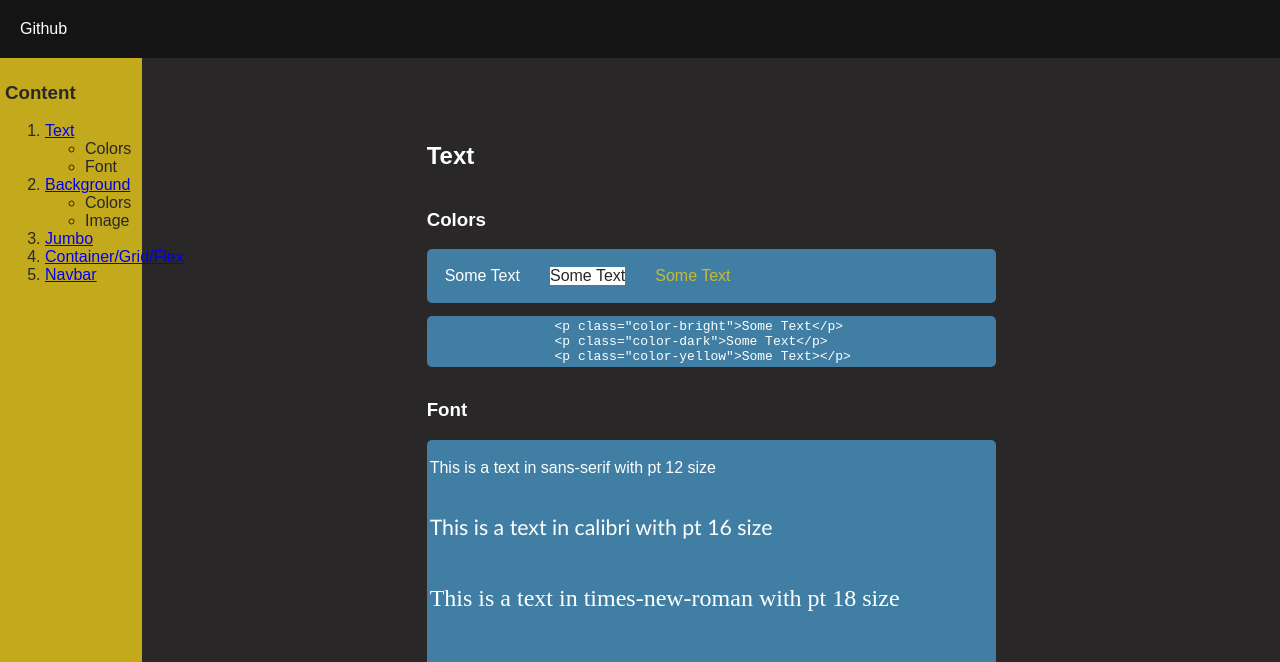
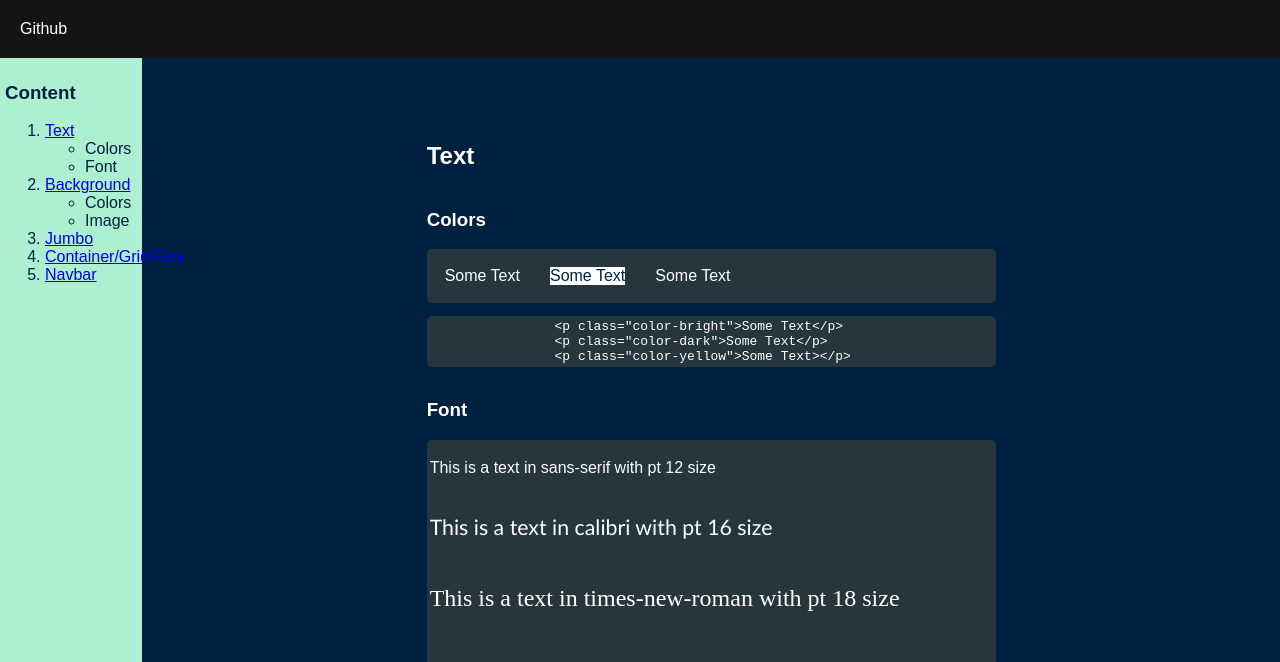
Before and after one commit to Zeljko-Predjeskovic/cheatsheets, a plain HTML site: page index.html in a window 1280 px wide. Shown: the top 662 px of the page. Drawn offline with Linux system fonts and the light colour scheme.

Commit message:
redesign colors

```diff
--- a/index.html
+++ b/index.html
@@ -19,7 +19,7 @@
 
     <div class="container color-bright font-fam-serif">
         <div class="row">
-            <div class="col-1 bg-color-yellow">
+            <div class="col-1 bg-color-contrast">
                 <div class="sidebar margin-5 color-dark">
                 <h3>Content</h3>
                     <ol>
@@ -89,7 +89,7 @@
                     <h3>Image</h3>
                     <div class="flex-row curved-borders content-center">
                         <div class="bg-image margin-15"
-                            style="--image:url('https://ngs-it.com/files/course/Backgrounds_in_CSS.jpg'); padding:100px; width: 70%;">
+                            style="--image:url('https://images.freeimages.com/slider/slider1.jpg'); padding:100px; width: 70%;">
                         </div>
                     </div>
                 </div>
@@ -97,7 +97,7 @@
                     <p id="jumbo"></p>
                     <p></p>
                     <h2>Jumbo</h2>
-                    <div class="jumbo bg-color-yellow text-pos-center">jumbo</div>
+                    <div class="jumbo bg-color-yellow text-pos-center color-dark">jumbo</div>
                 </div>
                 <div class="flex-column">
                     <p id="container"></p>
@@ -125,7 +125,7 @@
                     </div>
                     <h3>Container with Grids and Rows</h3>
                     <div class="container bg-color-yellow text-pos-center">
-                        <h4>Container</h4>
+                        <h4 class="color-dark">Container</h4>
                         <div
                             class="row content-center bg-color-bright color-dark solid-borders-black margin-15 padding-15">
                             <div class="col-3">
--- a/styles/codeStyle.css
+++ b/styles/codeStyle.css
@@ -1,3 +1,3 @@
 .code {
-  background-color: rgb(64, 127, 163);
+  background-color: rgb(39, 53, 61);
 }
--- a/styles/predjeskovic-css-layout.css
+++ b/styles/predjeskovic-css-layout.css
@@ -1,8 +1,9 @@
 :root {
   --black: rgb(20, 20, 20);
-  --dark: rgb(41, 39, 39);
-  --yellow: rgba(230, 199, 26, 0.815);
-  --image: url("https://c4.wallpaperflare.com/wallpaper/586/603/742/minimalism-4k-for-mac-desktop-wallpaper-preview.jpg");
+  --bright: #ffffffff;
+  --dark: #00203fff;
+  --contrast: #adefd1ff;
+  --image: url("");
 }
 
 body {
@@ -259,11 +260,11 @@ body {
 }
 
 .color-bright {
-  color: white;
+  color: var(--bright);
 }
 
-.color-yellow {
-  color: var(--yellow);
+.color-contrast {
+  color: var(--contrast);
 }
 
 .bg-color-black {
@@ -275,11 +276,11 @@ body {
 }
 
 .bg-color-bright {
-  background-color: white;
+  background-color: var(--bright);
 }
 
-.bg-color-yellow {
-  background-color: var(--yellow);
+.bg-color-contrast {
+  background-color: var(--contrast);
 }
 
 .bg-image {
```
